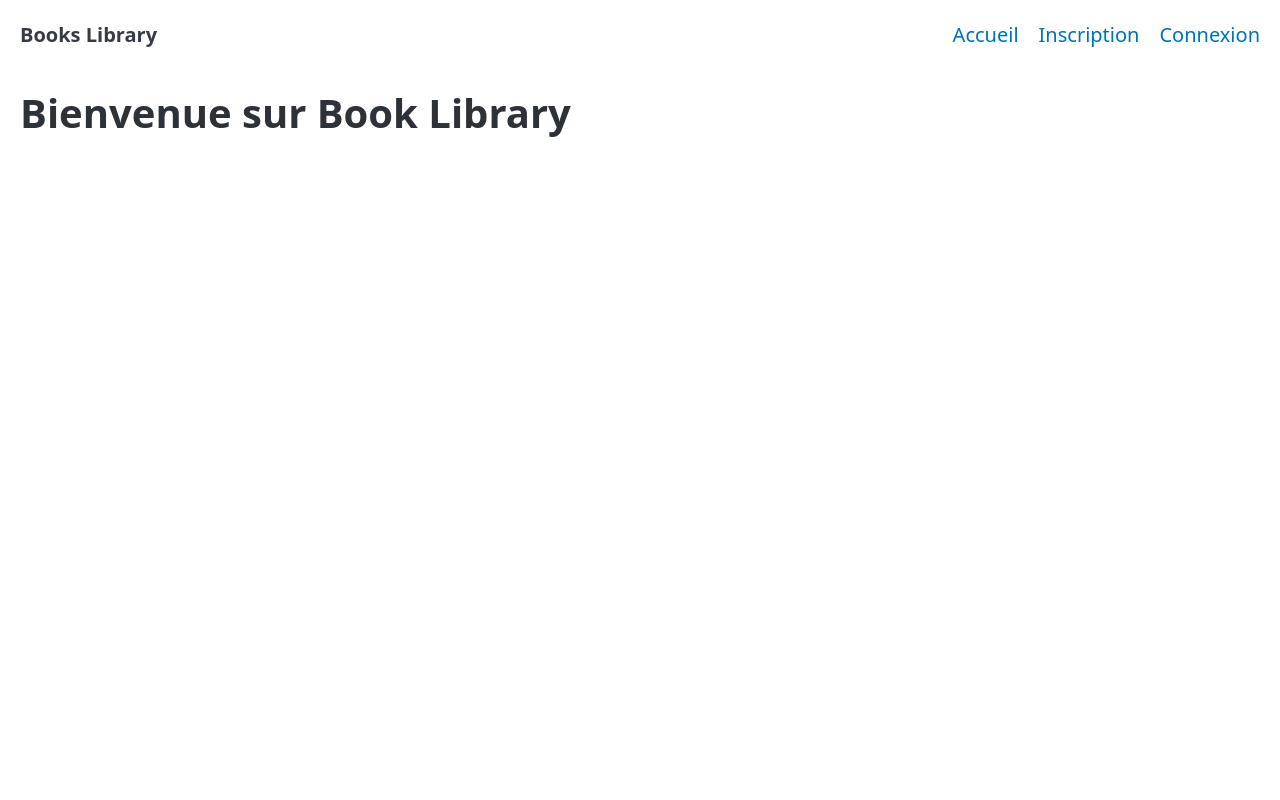
After one commit to Cricrou13/books_library_devfad, a PHP site: page /template/template_home.php in a window 1280 px wide. The commit adds this page. Run offline with PHP 8.4, Linux system fonts and the light colour scheme; some libraries are stand-ins or nearby versions.

Commit message:
feat: HomeController -> home page

```diff
--- a/public/index.php
+++ b/public/index.php
@@ -14,15 +14,15 @@ $dotenv = Dotenv\Dotenv::createImmutable('../');
 $dotenv->load();
 
 //importer
-
+use App\Controller\HomeController;
 
 //instancier les controllers
-
+$homeController = new HomeController();
 
 //test des valeurs du path
 switch ($path) {
     case '/':
-        echo "Home";
+        $homeController->home();
         break;
     case '/register':
         echo "register";
--- /dev/null
+++ b/template/component/navbar.php
@@ -0,0 +1,10 @@
+<nav class="container-fluid">
+  <ul>
+    <li><strong>Books Library</strong></li>
+  </ul>
+  <ul>
+    <li><a href="/">Accueil</a></li>
+    <li><a href="/register">Inscription</a></li>
+    <li><a href="/login">Connexion</a></li>
+  </ul>
+</nav>
--- /dev/null
+++ b/template/template_home.php
@@ -0,0 +1,19 @@
+<html lang="en">
+
+<head>
+    <meta charset="UTF-8">
+    <meta name="viewport" content="width=device-width, initial-scale=1.0">
+    <link
+        rel="stylesheet"
+        href="https://cdn.jsdelivr.net/npm/@picocss/pico@2/css/pico.min.css">
+    <title><?= $title ?? "" ?></title>
+</head>
+
+<body>
+    <?php include 'component/navbar.php'; ?>
+    <main class="container-fluid">
+        <h1>Bienvenue sur Book Library</h1>
+    </main>
+</body>
+
+</html>
```
Also changed, not shown: src/Controller/HomeController.php (added, +14 -0 lines).
